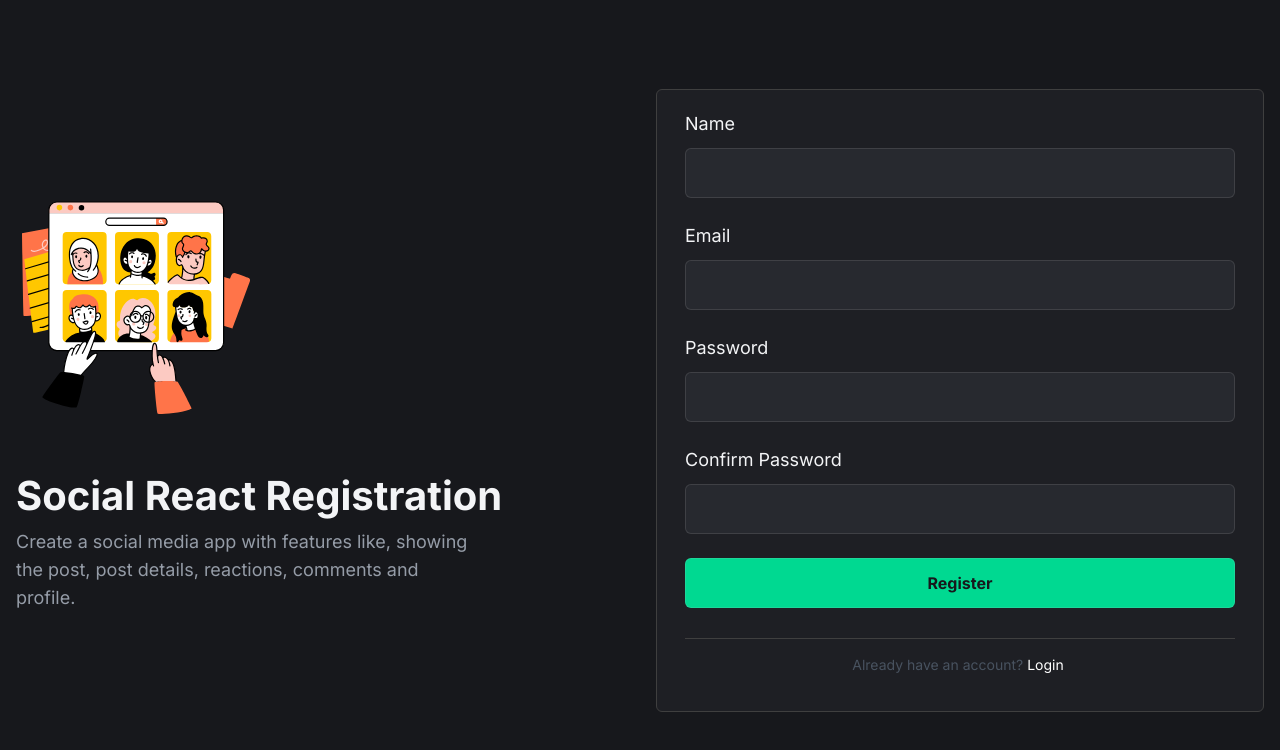
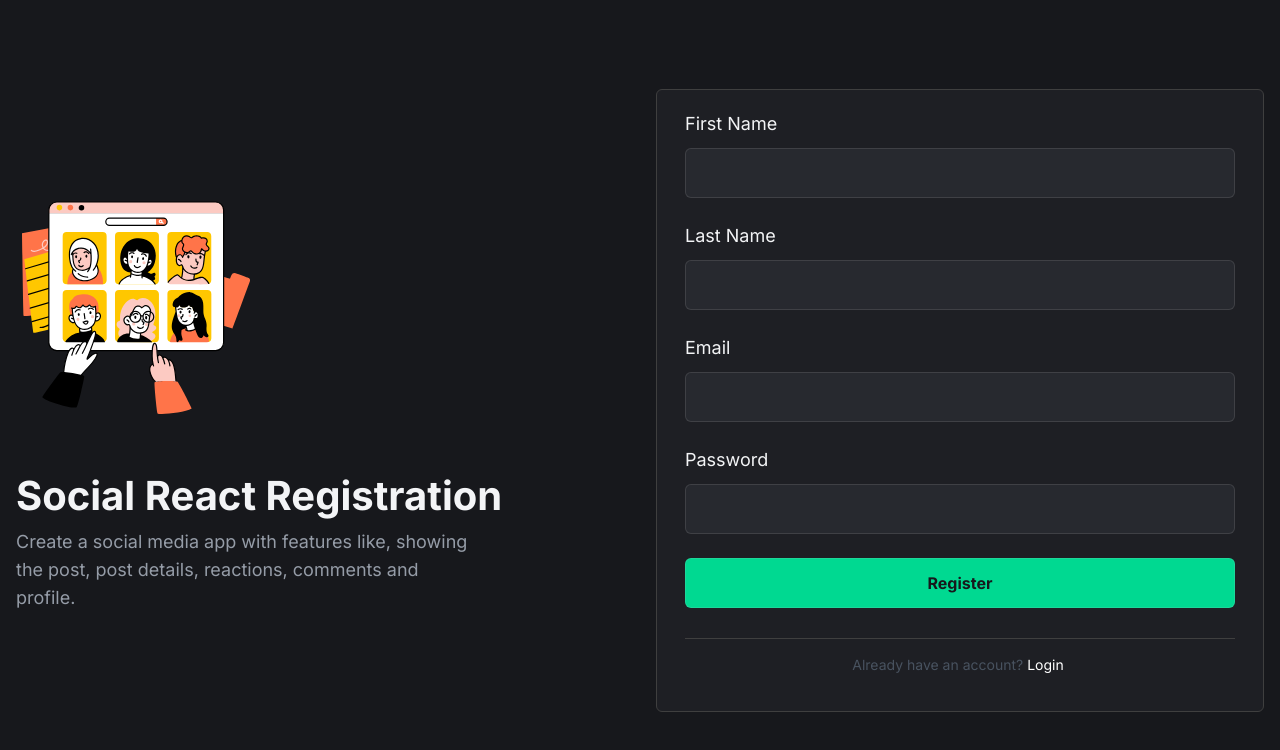
Before and after one commit to rirefat/social-react, a React (Vite) app: page /registration in a window 1280 px wide. Shown: the top 750 px of the page. Built offline with nearby package versions, Linux system fonts and the light colour scheme.

Commit message:
done upto funtional registration form

```diff
--- a/src/components/Auth/RegistrationForm.jsx
+++ b/src/components/Auth/RegistrationForm.jsx
@@ -1,29 +1,47 @@
 import { useForm } from "react-hook-form";
 import InputField from "../InputField/InputField";
 import { useNavigate } from "react-router-dom";
-import { useContext } from "react";
-import { AuthContext } from "../Contexts/AuthContext";
+import axios from "axios";
 
 const RegistrationForm = () => {
     const { register, handleSubmit, formState: { errors } } = useForm();
     const navigate = useNavigate();
-    const {auth, setAuth} = useContext(AuthContext);
 
-    const formSubmit = (data) => {
-        console.log(data);
-        setAuth({auth})
-        navigate('/login')
+    const formSubmit = async (formData) => {
+        try {
+            let response = await axios.post(`${import.meta.env.VITE_SERVER_BASE_URL}/auth/register`, formData);
+
+            if (response.status === 201) {
+                navigate("/login");
+            }
+        } catch (error) {
+            console.error(error);
+            setError("root.random", {
+                type: "random",
+                message: `Something went wrong: ${error.message}`,
+            });
+        }
+        console.log(formData)
     }
 
     return (
         <form onSubmit={handleSubmit(formSubmit)} className="border-b border-[#3F3F3F] pb-10 lg:pb-[30px]">
-            <InputField label={"name"} error={errors.name}>
+            <InputField label={"First Name"} error={errors.firstName}>
                 <input
                     className="auth-input"
-                    {...register("name", { required: "Your name is required" },)}
+                    {...register("firstName", { required: "Your first name is required" },)}
                     type="text"
-                    name="name"
-                    id="name"
+                    name="firstName"
+                    id="firstName"
+                />
+            </InputField>
+            <InputField label={"Last Name"} error={errors.lastName}>
+                <input
+                    className="auth-input"
+                    {...register("lastName", { required: "Your last name is required" },)}
+                    type="text"
+                    name="lastName"
+                    id="lastName"
                 />
             </InputField>
             <InputField label={"email"} error={errors.email}>
@@ -38,22 +56,12 @@ const RegistrationForm = () => {
             <InputField label={"password"} error={errors.password}>
                 <input
                     className="auth-input"
-                    {...register("password", { required: "Your password is required", minLength:8 })}
+                    {...register("password", { required: "Your password is required", minLength: 8 })}
                     type="text"
                     name="password"
                     id="password"
                 />
             </InputField>
-            <InputField label={"confirm password"} error={errors.confirm_password}>
-                <input
-                    className="auth-input"
-                    {...register("confirm_password", { required: "Confirm your password", minLength:8 })}
-                    type="text"
-                    name="confirm_password"
-                    id="confirm_password"
-                />
-            </InputField>
-
 
             <button
                 className="auth-input bg-lwsGreen font-bold text-deepDark transition-all hover:opacity-90"
--- a/src/components/PostCard/PostHeader.jsx
+++ b/src/components/PostCard/PostHeader.jsx
@@ -9,7 +9,6 @@ import { useState } from 'react';
 
 const PostHeader = ({ post }) => {
     const [showActions, setShowActions] = useState(false);
-    const {state} = useProfile();
 
     return (
         <header className="flex items-center justify-between gap-4">
@@ -17,7 +16,7 @@ const PostHeader = ({ post }) => {
             <div className="flex items-center gap-3">
                 <img
                     className="max-w-10 max-h-10 rounded-full lg:max-h-[58px] lg:max-w-[58px]"
-                    src={`${import.meta.env.VITE_SERVER_BASE_URL}/${state?.user?.avatar}`}
+                    src={`${import.meta.env.VITE_SERVER_BASE_URL}/${post?.author?.avatar}`}
                     alt={post?.author?.name}
                 />
                 <div>
```
